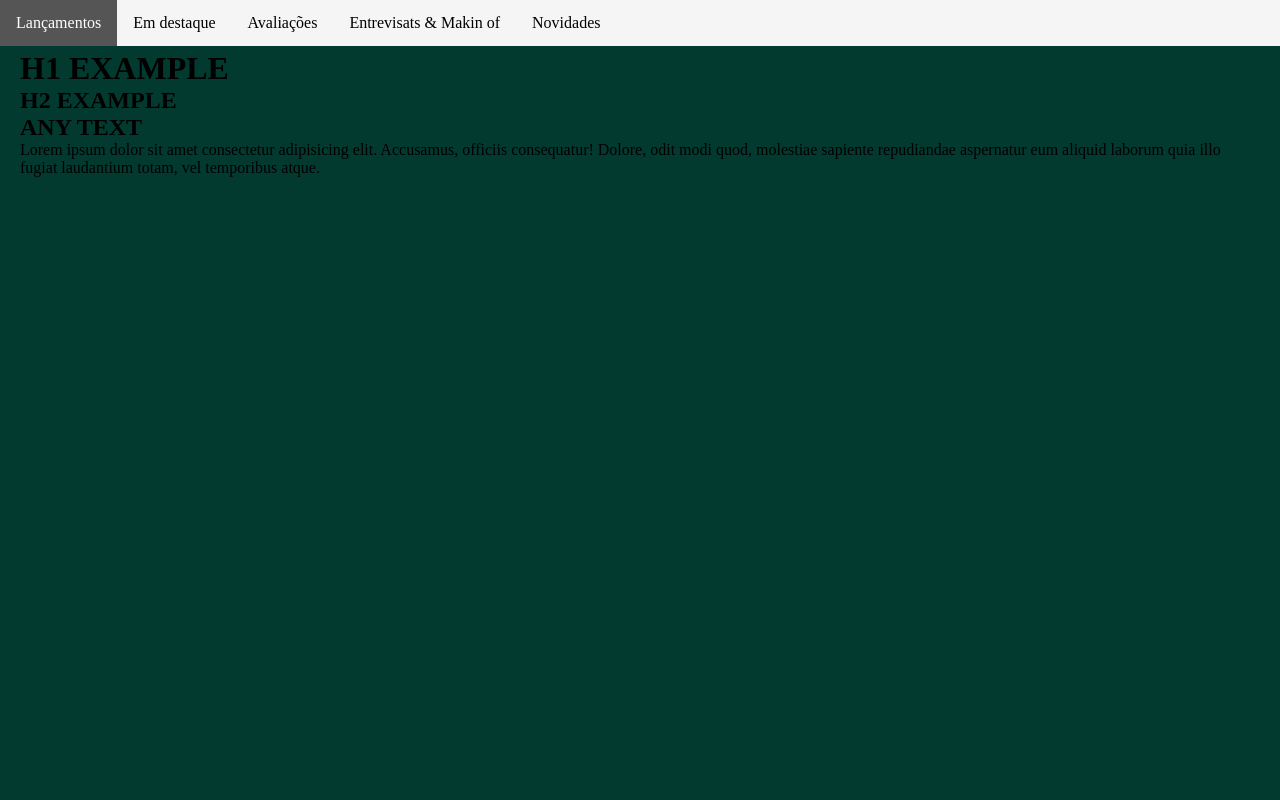
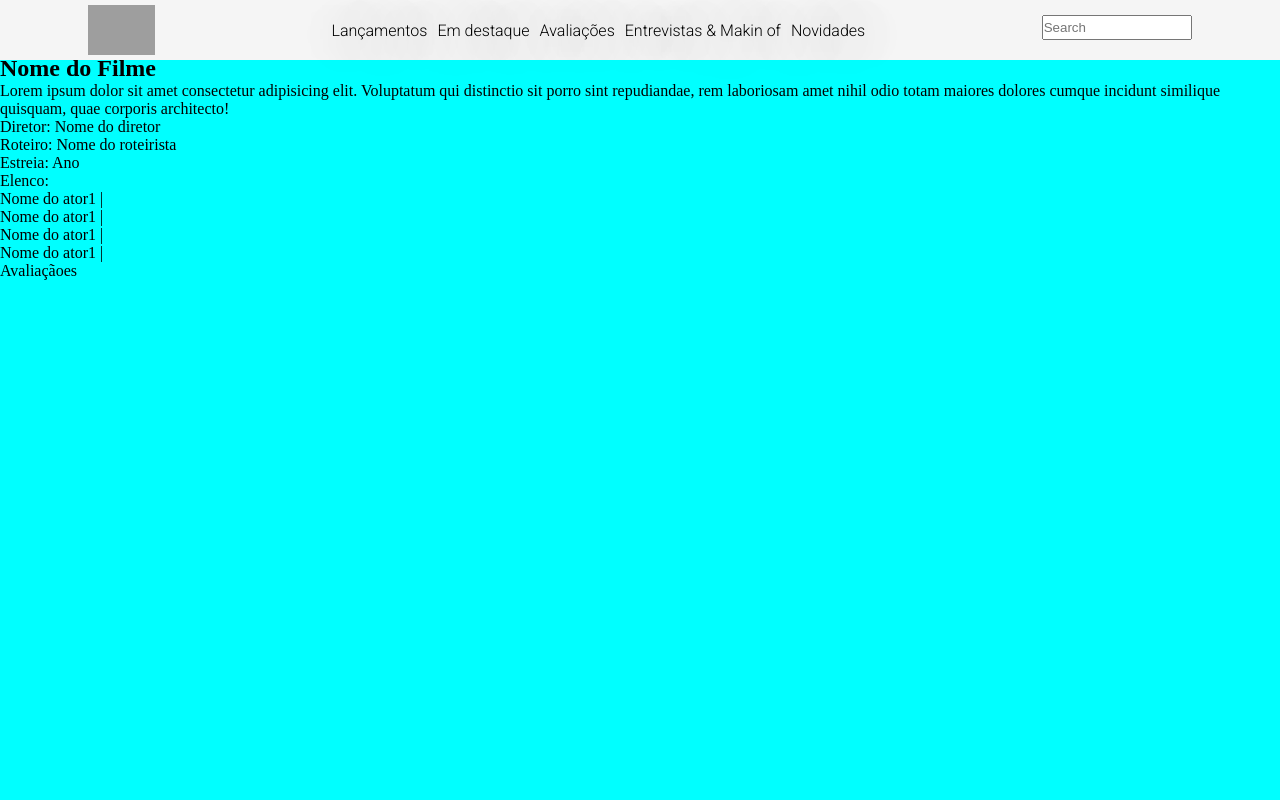
Before and after one commit to neuvaniapbarros/videos-diy-tecweb, a plain HTML site: page index.html in a window 1280 px wide. Shown: the top 800 px of the page. Drawn offline with Linux system fonts and the light colour scheme; grey boxes are pictures that could not be loaded.

Commit message:
header done

```diff
--- a/index.css
+++ b/index.css
@@ -1,64 +1,61 @@
+@import url('https://fonts.googleapis.com/css2?family=Roboto:wght@300;400;500;700&display=swap');
+
 /* ### DEFAULT STYLE ### */
 
 * {
     margin: 0px;
     padding: 0px;
+    box-sizing: border-box;
+    text-decoration: none;
 }
 
 /* #### NAVBAR STYLE ### */
 
-#menu {
-    list-style-type: none;
-  margin: 0;
-  padding: 0;
-  overflow: hidden;
-  background-color: #f5f5f5;
-  position: fixed;
-  top: 0;
-  width: 100%;
-
+header {
+    width: 100%;
+    padding: 5px 0;
+    display: flex;
+    justify-content: space-around;
+    justify-items: center;
+    background-color: #f5f5f5;
+    position: fixed;
+    top: 0;
 }
 
-li {
-    float: left;
-    text-align: center;
-}
-
-#menu li a {
-    display: block;
-    color: black;
-    text-align: center;
-    padding: 14px 16px;
-    text-decoration: none;
-}
-
-#menu li a:hover {
-    background-color: #555;
-    color: white;
-}
-
-li a:hover:not(.active) {
-    background-color: #111;
-  }
-
-.active {
-background-color: #04AA6D;
-}
-
-/* ### MAIN OF SITE ### */
-
-main{
-    padding:20px;
-    margin-top:30px;
-    background-color:#033a2f;
-    height:1500px;
+.logo-header {
+    height: 50px;
 }
 
 
-/* ### FOOTER OF SITE ### */
+.nav-header {
+    display: flex;
+    justify-content: center;
+    align-items: center;
+    gap: 10px;
+}
 
-footer {
-    height: 24px;
+.nav-header a {
+    text-decoration: none;
+    color: #000000;
+    font-family: 'Roboto', sans-serif;
+    font-weight: 300;
+    font-size: 16px;
+    text-shadow: 2px 3px 50px rgba(0,0,0,0.5) ;
+}
+
+.nav-header a:hover {
+    color: #000000;
+    font-weight: 400;
+}
+
+.search-header {
+    height:25px ;
+    max-width: 150px;
+    margin: 10px 0;
+}
+
+main {
+    background-color: aqua;
     width: 100%;
-    background-color: #515353;
+    height: 100vh;
 }
--- a/index.html
+++ b/index.html
@@ -10,24 +10,54 @@
 </head>
 
 <body>
-    <ul id="menu">
-        <li><a href="#">Lançamentos</a></li>
-        <li><a href="#">Em destaque</a></li>
-        <li><a href="#">Avaliações</a></li>
-        <li><a href="#">Entrevisats & Makin of</a></li>
-        <li><a href="#">Novidades</a></li>
-    </ul>
+    <header class="header">
+
+        <img class="logo-header"
+            src="https://img2.gratispng.com/20180330/iyw/kisspng-youtube-red-logo-computer-icons-youtube-5abe39fec046a9.7547336915224161267876.jpg"
+            alt="logomarca">
+
+        <nav class="nav-header">
+            <a href="#">Lançamentos</a>
+            <a href="#">Em destaque</a>
+            <a href="#">Avaliações</a>
+            <a href="#">Entrevistas & Makin of</a>
+            <a href="#">Novidades</a>
+        </nav>
+
+        <input class="search-header" type="search" placeholder="Search">
+    </header>
 
     <main>
-        <h1>H1 EXAMPLE</h1>
-        <h2>H2 EXAMPLE</h2>
-        <h2>ANY TEXT</h2>
-
-        <p>
-            Lorem ipsum dolor sit amet consectetur adipisicing elit. Accusamus, officiis consequatur! Dolore, odit modi
-            quod, molestiae sapiente repudiandae aspernatur eum aliquid laborum quia illo fugiat laudantium totam, vel
-            temporibus atque.
-        </p>
+        <h1>Lançamentos</h1>
+        <div>
+            <section>video do youtube</section>
+            <section>
+                <h2>Nome do Filme</h2>
+                <p>
+                    Lorem ipsum dolor sit amet consectetur adipisicing elit. Voluptatum qui distinctio sit porro sint
+                    repudiandae,
+                    rem laboriosam amet nihil odio totam maiores dolores cumque incidunt similique quisquam, quae
+                    corporis architecto!
+                </p>
+                <div>
+                    <p>Diretor: Nome do diretor</p>
+                    <p>Roteiro: Nome do roteirista</p>
+                    <p>Estreia: Ano</p>
+                </div>
+                <div>
+                    <p>Elenco:</p>
+                    <p>Nome do ator1 |</p>
+                    <p>Nome do ator1 |</p>
+                    <p>Nome do ator1 |</p>
+                    <p>Nome do ator1 |</p>
+                </div>
+                <div>
+                    <p>Avaliaçãoes</p>
+                    <img src="" alt="">
+                </div>
+            </section>
+        </div>
+        <img src="" alt="">
     </main>
 
     <footer>
```
